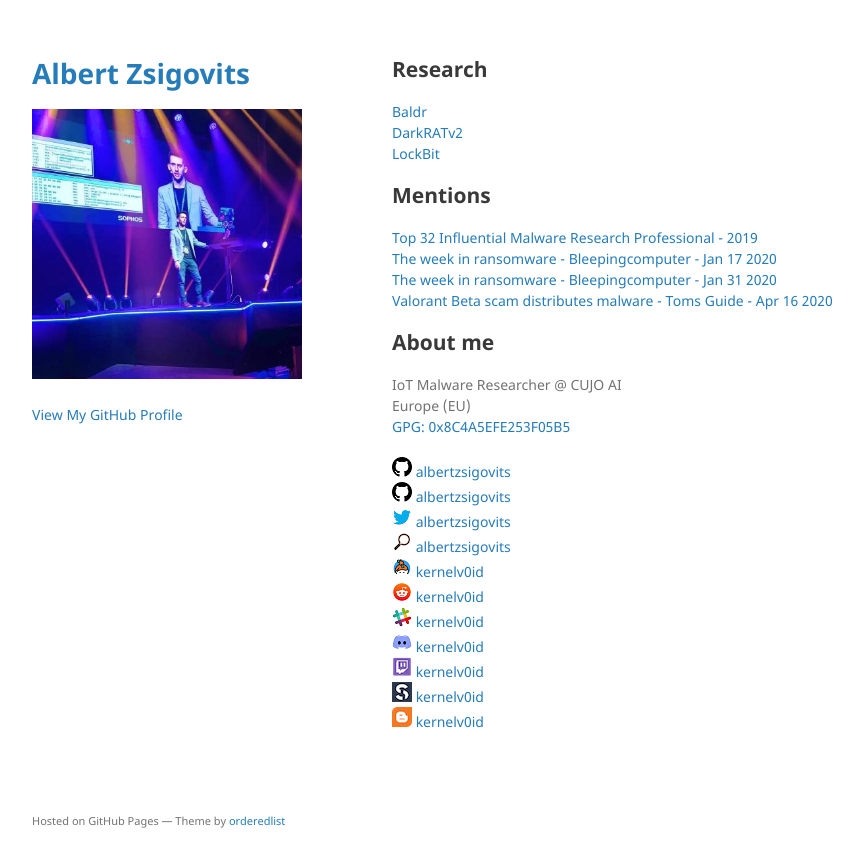
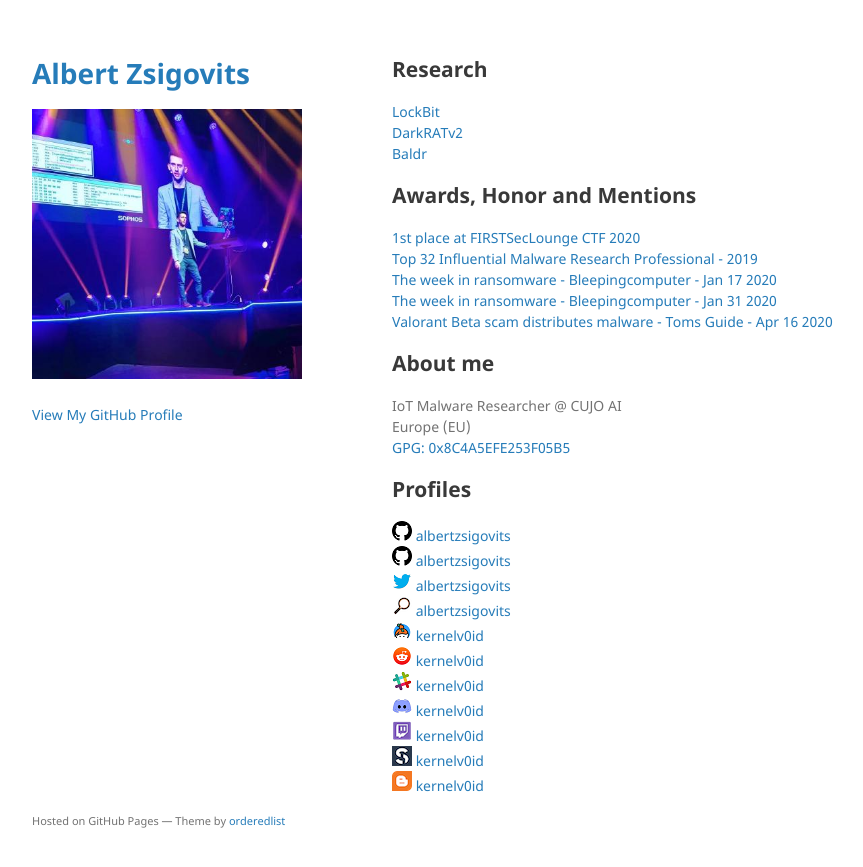
Before and after one commit to albertzsigovits/albertzsigovits.github.io, a Jekyll site: the page built from index.md, in a window 1280 px wide. Shown: the top 867 px of the page, without its empty margins (178-1041 px from the left). Built offline with Jekyll 4.4.1, drawn with Linux system fonts in a browser that asks for light colours; the repository's description, which GitHub fills in, is left out; our own code applies the rules of GitHub Pages for plain Markdown files.

Commit message:
Update index.md

```diff
--- a/index.md
+++ b/index.md
@@ -3,12 +3,13 @@ layout: default
 ---
 ## Research
 
+[LockBit](https://github.com/albertzsigovits/malware-writeups/tree/master/LockBit)
+[DarkRATv2](https://github.com/albertzsigovits/malware-writeups/tree/master/DarkRATv2)
 [Baldr](https://github.com/albertzsigovits/malware-writeups/tree/master/Baldr)
-[DarkRATv2](https://github.com/albertzsigovits/malware-writeups/tree/master/DarkRATv2)
-[LockBit](https://github.com/albertzsigovits/malware-writeups/tree/master/LockBit)
 
-## Mentions
+## Awards, Honor and Mentions
 
+[1st place at FIRSTSecLounge CTF 2020](https://www.first.org/resources/papers/ctf-jun2020/last4ofus.pdf)
 [Top 32 Influential Malware Research Professional - 2019](https://static.peerlyst.com/image/upload/v1576213159/post-attachments/32_Influential_Malware_Research_Professionals_pkrtnw)
 [The week in ransomware - Bleepingcomputer - Jan 17 2020](https://www.bleepingcomputer.com/news/security/the-week-in-ransomware-january-17th-2020-never-ends/)
 [The week in ransomware - Bleepingcomputer - Jan 31 2020](https://www.bleepingcomputer.com/news/security/the-week-in-ransomware-january-31st-2020-taking-it-to-the-courts/)
@@ -19,6 +20,8 @@ layout: default
 IoT Malware Researcher @ CUJO AI
 Europe (EU)
 [GPG: 0x8C4A5EFE253F05B5](http://pgp.mit.edu/pks/lookup?op=vindex&search=0x8C4A5EFE253F05B5)
+
+## Profiles
 
 ![Github](https://albertzsigovits.github.io/assets/img/github.png)
 <a href="https://github.com/albertzsigovits">
```
